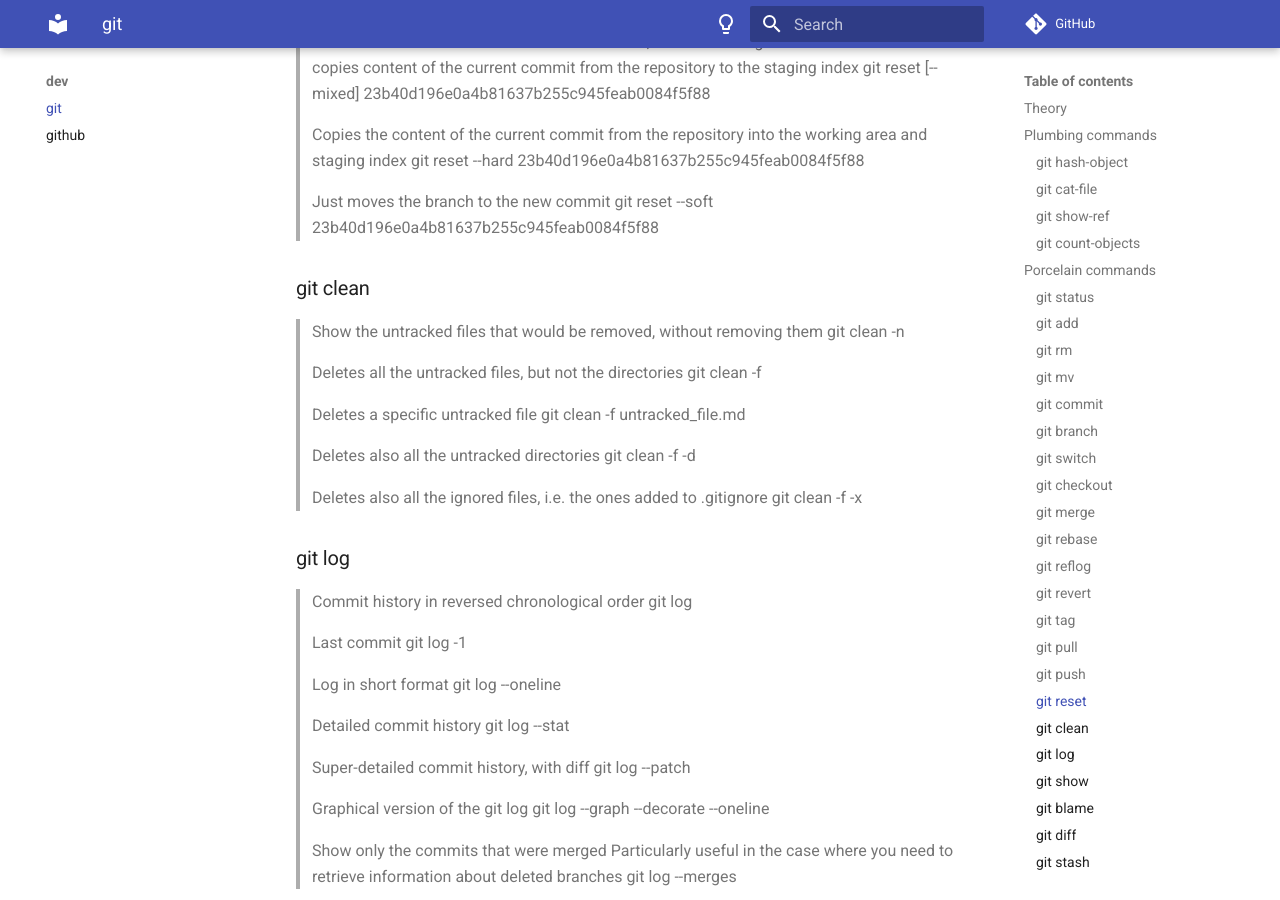
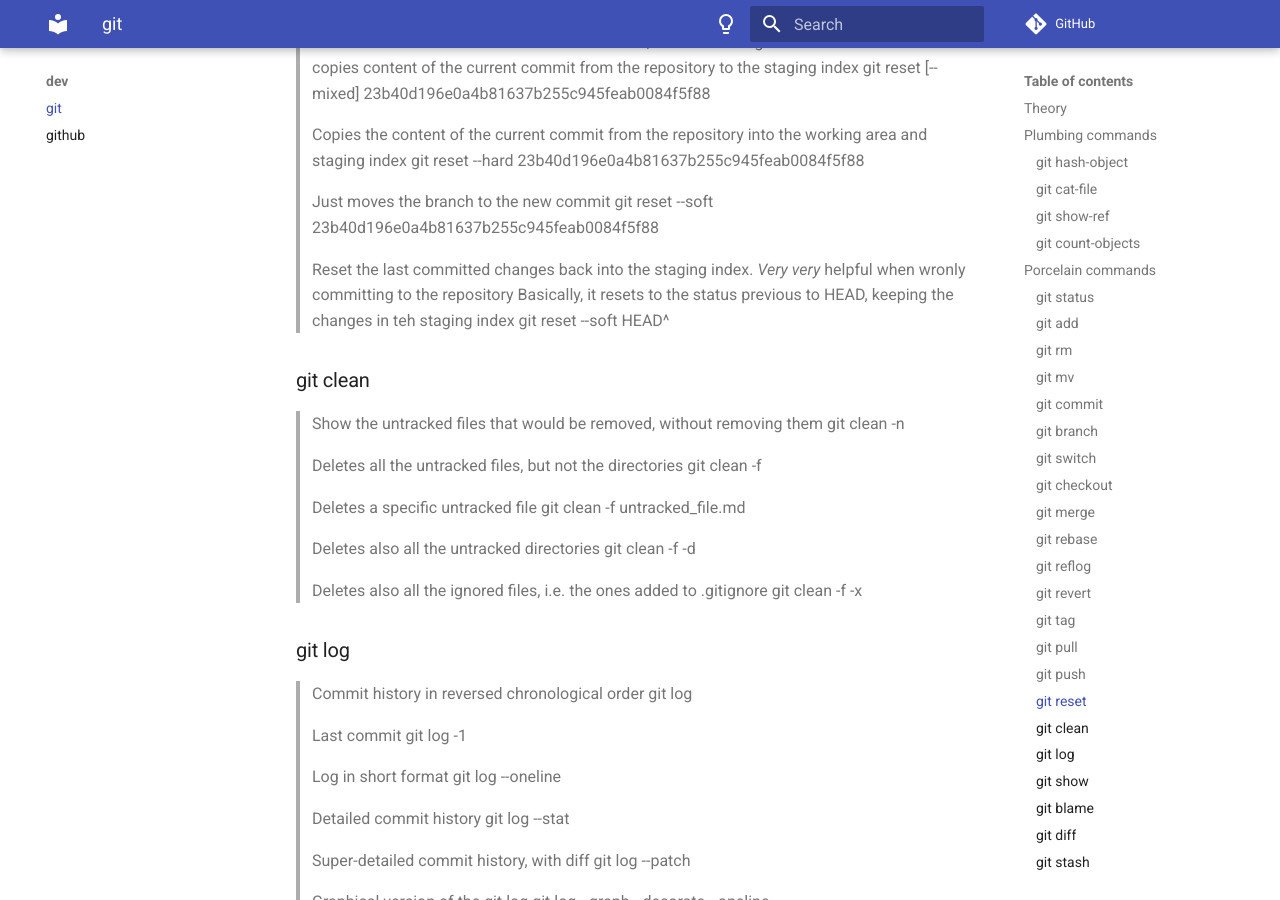
Before and after one commit to sannae/the-notebook, an MkDocs documentation site: the page built from docs/dev/git.md, in a window 1280 px wide and 900 px high, scrolled down 4563 px. Built offline with MkDocs 1.6.1 and Material for MkDocs 9.7.7, drawn with Linux system fonts in a browser that asks for light colours; emoji names are drawn with the system emoji font; comment, search, counter and statistics services are not loaded.

Commit message:
Added note about git reset

```diff
--- a/docs/dev/git.md
+++ b/docs/dev/git.md
@@ -220,6 +220,10 @@ git reset --hard 23b40d196e0a4b81637b255c945feab0084f5f88
 
 > Just moves the branch to the new commit
 git reset --soft 23b40d196e0a4b81637b255c945feab0084f5f88
+
+> Reset the last committed changes back into the staging index. _Very very_ helpful when wronly committing to the repository
+> Basically, it resets to the status previous to HEAD, keeping the changes in teh staging index
+git reset --soft HEAD^
 
 ### git clean
 
```
